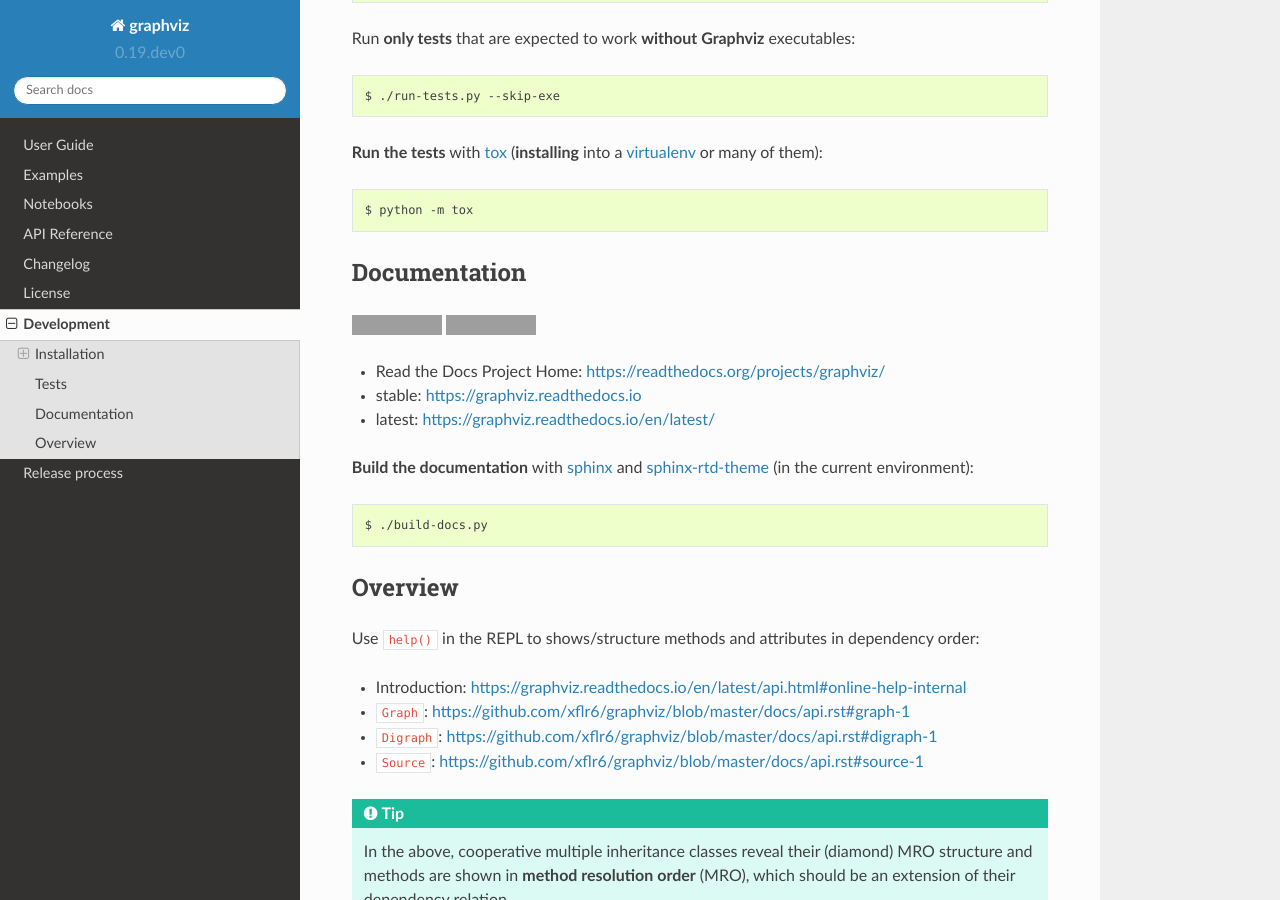
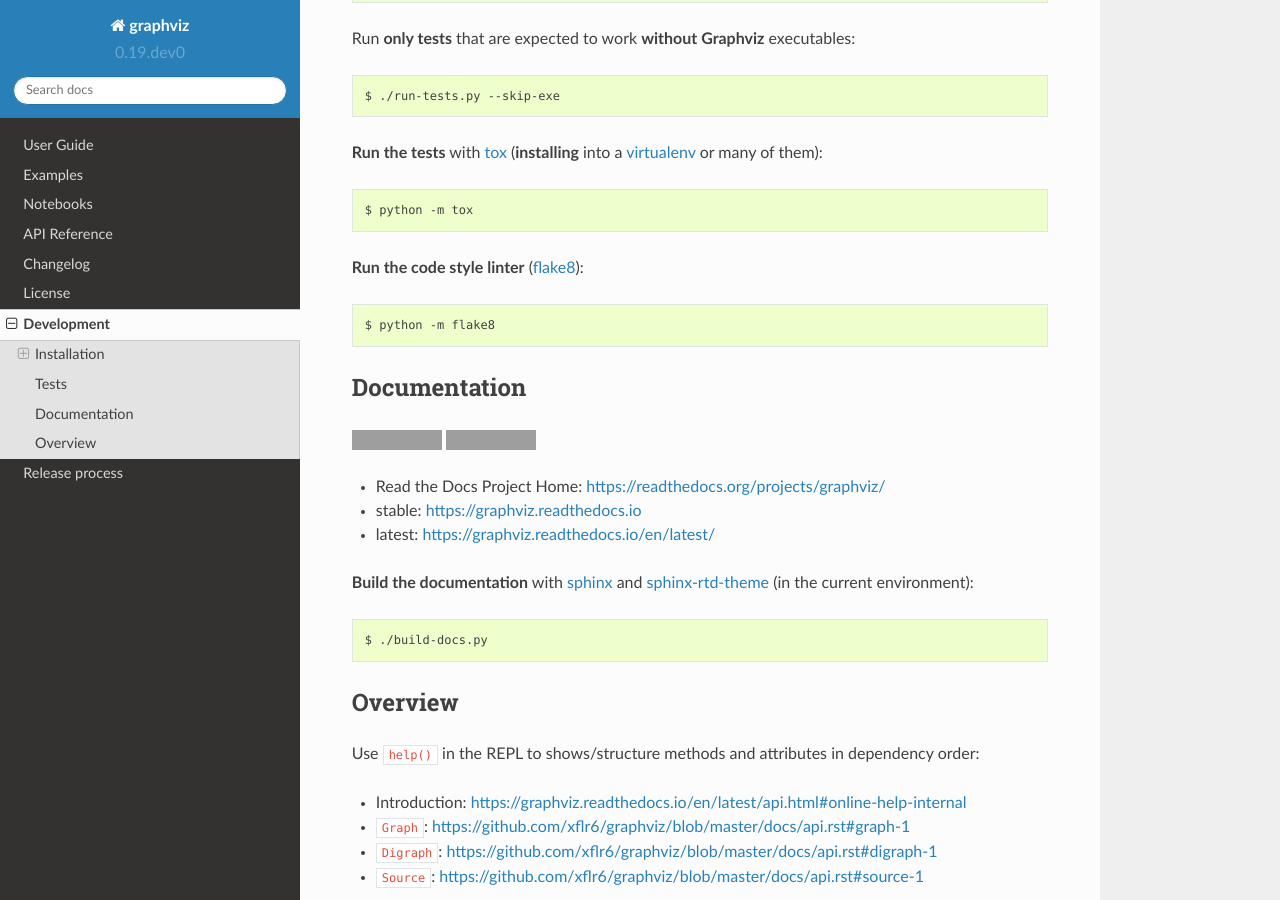
Before and after one commit to xflr6/graphviz, a Sphinx documentation site: the page built from docs/development.rst, in a window 1280 px wide and 900 px high, scrolled down 1133 px. Built offline with Sphinx 7.4.7 and the Read the Docs theme 2.0.0, drawn with Linux system fonts in a browser that asks for light colours; the version number is read from the project's files by our own code; grey boxes are pictures that could not be loaded.

Commit message:
document flake8 in development docs

```diff
--- a/docs/development.rst
+++ b/docs/development.rst
@@ -7,6 +7,7 @@ Development
 
 - Changelog: https://graphviz.readthedocs.io/en/latest/changelog.html
 - Issue Tracker: https://github.com/xflr6/graphviz/issues
+
 
 Installation
 ------------
@@ -38,6 +39,7 @@ Install in a venv_ in development mode (includes all ``extras_require``):
     alteratively: ``pip install -e .[dev,test,docs]``
     (same as ``pip install -r requirements.txt``)
 
+
 Tests
 -----
 
@@ -68,6 +70,13 @@ Run **only tests** that are expected to work **without Graphviz** executables:
 
     $ python -m tox
 
+**Run the code style linter** (flake8_):
+
+.. code:: bash
+
+    $ python -m flake8
+
+
 Documentation
 -------------
 
@@ -82,6 +91,7 @@ Documentation
 .. code:: bash
 
     $ ./build-docs.py
+
 
 Overview
 --------
@@ -105,6 +115,7 @@ Use ``help()`` in the REPL to shows/structure methods and attributes in dependen
 .. _venv: https://docs.python.org/3/library/venv.html#creating-virtual-environments
 .. _tox: https://tox.wiki/en/latest/
 .. _virtualenv: https://virtualenv.pypa.io
+.. _flake8: https://flake8.pycqa.org/en/latest/
 .. _sphinx: https://www.sphinx-doc.org
 .. _sphinx-rtd-theme: https://sphinx-rtd-theme.readthedocs.io
 
```
